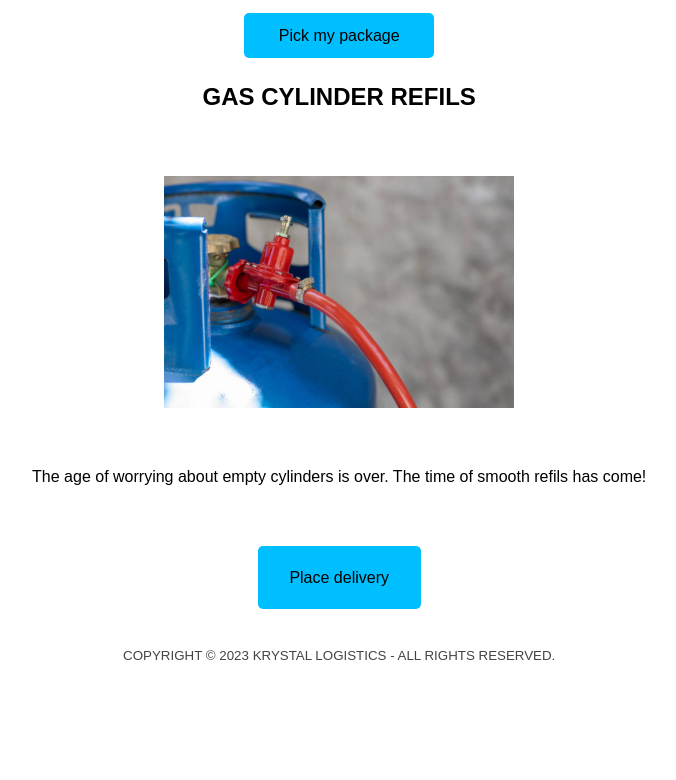
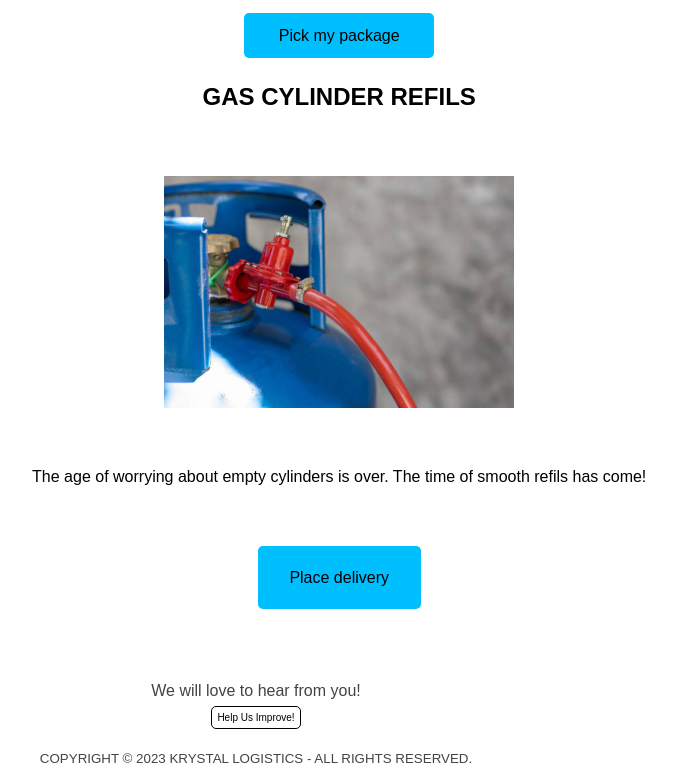
Before and after one commit to krystallogistics/welcome, a plain HTML site: page services.html in a window 1280 px wide. Shown: the part 1776-2556 px from the top of the page, without its empty margins (384-1060 px from the left). Before the commit the page ends 2473 px from the top, so only its background shows below. Drawn offline with Linux system fonts and the light colour scheme.

Commit message:
Minor updates - Help Us Improve functionality

```diff
--- a/about.css
+++ b/about.css
@@ -138,6 +138,17 @@ footer {
   color: #454343;
 }
 
+footer a {
+  padding: 5px 5px;
+  text-decoration: none;
+  background-color: none;
+  color: #000000;
+  border: 1px solid;
+  border-radius: 5px;
+  cursor: pointer;
+  font-size: 10px;
+}
+
 /* Media Queries */
 @media (max-width: 768px) {
   body {
@@ -210,4 +221,8 @@ footer {
     margin-top: 2px;
     text-align: center;
   }
+
+  footer a {
+    font-size: 10px;
 }
+}
--- a/checkout.css
+++ b/checkout.css
@@ -125,6 +125,17 @@ footer {
     color: #454343;
 }
 
+footer a {
+    padding: 5px 5px;
+    text-decoration: none;
+    background-color: none;
+    color: #000000;
+    border: 1px solid;
+    border-radius: 5px;
+    cursor: pointer;
+    font-size: 10px;
+}
+
 /* Mobile Responsiveness */
 @media (max-width: 768px) {
     body {
@@ -155,4 +166,7 @@ footer {
         margin-right: 10px; /* Add some spacing between list items */
     }
 
+    footer a {
+        font-size: 10px;
+    }
 }
--- a/index.css
+++ b/index.css
@@ -224,6 +224,16 @@ footer {
     color: #454343;
 }
 
+footer a {
+    padding: 5px 5px;
+    text-decoration: none;
+    color: #000000;
+    border: 1px solid;
+    border-radius: 5px;
+    cursor: pointer;
+    font-size: 10px;
+}
+
 /* Mobile responsiveness */
 @media (max-width: 768px) {
     body {
@@ -287,4 +297,8 @@ footer {
         margin-left: 0; /* Remove the left margin */
         margin: 1px;
     }
+
+    footer a {
+        font-size: 10px;
+    }
 }
--- a/services.css
+++ b/services.css
@@ -144,6 +144,17 @@ footer {
     color: #454343;
 }
 
+footer a {
+    padding: 5px 5px;
+    text-decoration: none;
+    background-color: none;
+    color: #000000;
+    border: 1px solid;
+    border-radius: 5px;
+    cursor: pointer;
+    font-size: 10px;
+}
+
 /* Mobile responsiveness */
 @media (max-width: 768px) {
     body {
@@ -189,4 +200,8 @@ footer {
     .general {
         grid-column: auto; /* Remove the column span for mobile screens */
     }
+
+    footer a {
+        font-size: 10px;
+    }
 }
--- a/services.html
+++ b/services.html
@@ -5,7 +5,7 @@
     <meta charset="UTF-8">
     <meta name="viewport" content="width=device-width, initial-scale=1.0">
     <title>Our Services</title>
-    <link rel="stylesheet" href="services.css">
+    <link rel="stylesheet" href="./services.css">
 </head>
 <body>
 
@@ -54,12 +54,13 @@
                     <a href="cylinder.html" id="cyl-sub">Place delivery</a>
                 </div>
             </div>
+        </div>
 
-
-            <footer>
-                <small>COPYRIGHT © 2023 KRYSTAL LOGISTICS - ALL RIGHTS RESERVED.</small>
-            </footer>
-        </div>
+        <footer>
+            <p>We will love to hear from you! <br>
+                <a href="https://forms.gle/7QPyrQn9GCKMVx8v6">Help Us Improve!</a></p>
+            <small>COPYRIGHT © 2023 KRYSTAL LOGISTICS - ALL RIGHTS RESERVED.</small>
+        </footer>
     </div>
 
 </body>
```
Also changed, not shown: about.html (+2 -0 lines), clothingcheckout.html (+2 -0 lines), cylinder.html (+2 -0 lines), electronicscheckout.html (+2 -0 lines), grocerycheckout.html (+2 -0 lines), index.html (+2 -0 lines).
